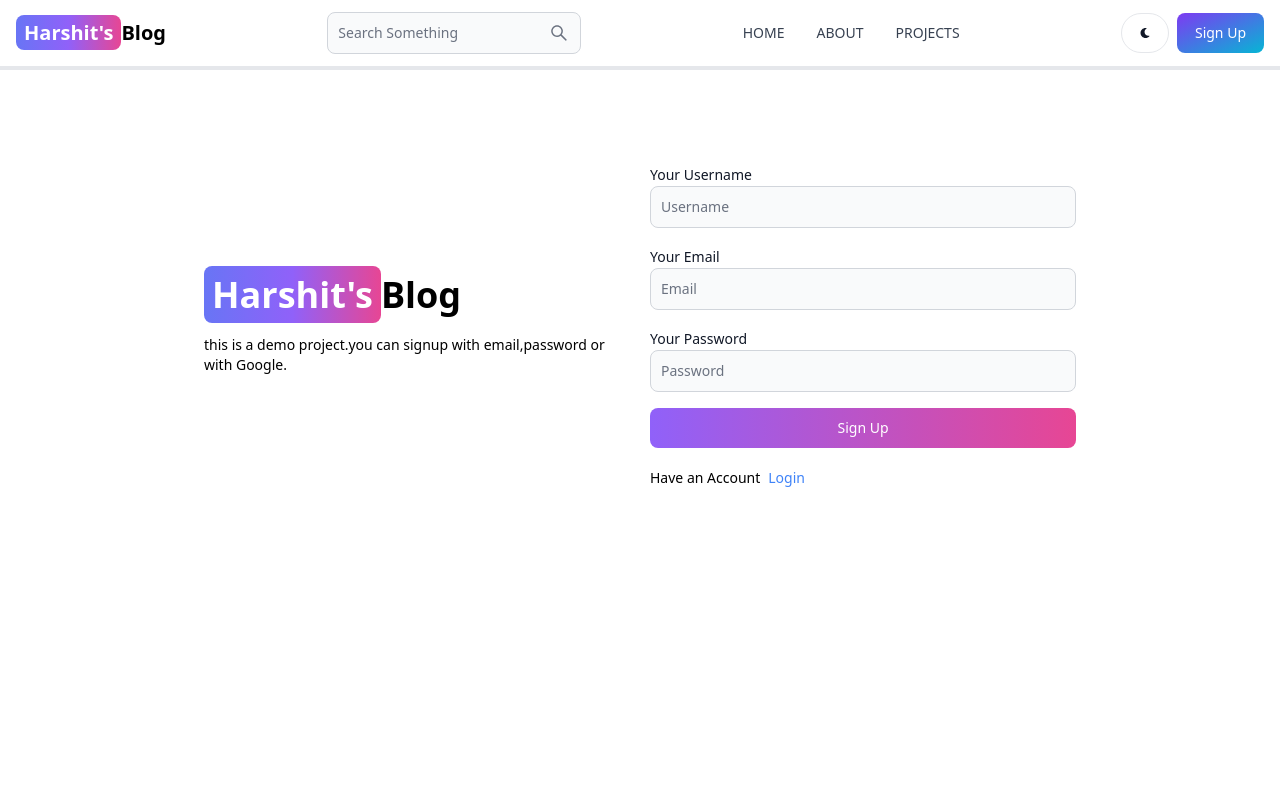
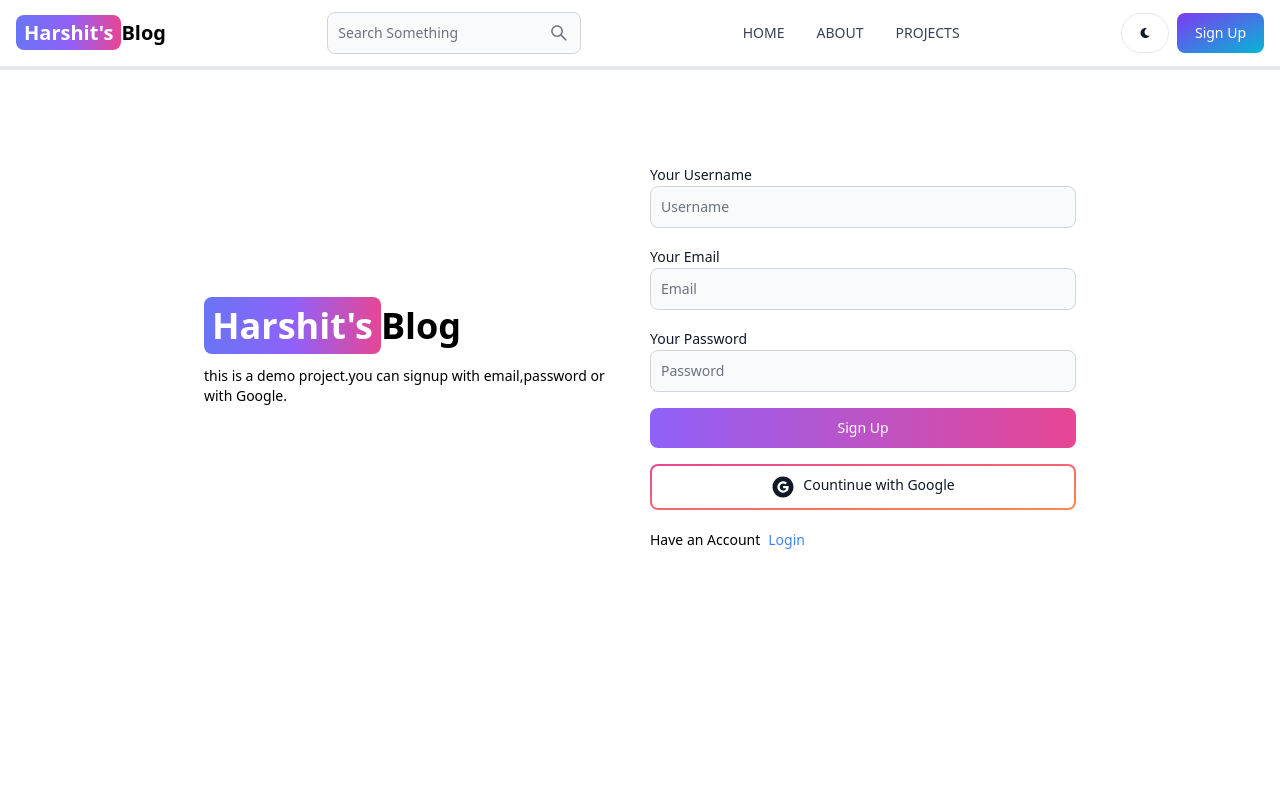
Before and after one commit to harshit27rajput/My-Article, a React (Vite) app in the folder client/: page /register in a window 1280 px wide. Shown: the top 800 px of the page. Built offline with nearby package versions, Linux system fonts and the light colour scheme.

Commit message:
OAuth frontend completed

```diff
--- /dev/null
+++ b/client/src/Components/OAuth.jsx
@@ -0,0 +1,48 @@
+import React from 'react'
+import { Button } from 'flowbite-react'
+import { AiFillGoogleCircle } from 'react-icons/ai'
+import { useDispatch } from 'react-redux'
+import { signInSuccess } from '../redux/user/userSlice'
+import { useNavigate } from 'react-router-dom'
+import { GoogleAuthProvider, getAuth, signInWithPopup } from "firebase/auth"
+import { app } from '../firebase'
+
+export default function OAuth() {
+    const auth = getAuth(app)
+    const dispatch = useDispatch()
+    const navigate = useNavigate()
+
+    const handleGoogleClick = async () => {
+        const provider = new GoogleAuthProvider();
+        provider.setCustomParameters({ prompt: 'select_account' });
+        try {
+            const resultFromGoogle = await signInWithPopup(auth, provider)
+
+            const res = await fetch('', {
+                method: 'POST',
+                headers: { 'Content-Type': 'application/json' },
+                body: JSON.stringify({
+                    name: resultFromGoogle.user.displayName,
+                    email: resultFromGoogle.user.email,
+                    googlePhotoUrl: resultFromGoogle.user.photoURL
+
+                }),
+            })
+            const data = await res.json()
+            if (res.ok) {
+                dispatch(signInSuccess(data))
+                navigate('/')
+            }
+        }
+        catch (error) {
+            console.log(error)
+        }
+    }
+    return (
+
+        <Button type='button' gradientDuoTone='pinkToOrange' outline onClick={handleGoogleClick}>
+            <AiFillGoogleCircle className='w-6 h-6 mr-2' /> Countinue with Google
+        </Button>
+
+    )
+}
--- /dev/null
+++ b/client/src/firebase.js
@@ -0,0 +1,19 @@
+// Import the functions you need from the SDKs you need
+import { initializeApp } from "firebase/app";
+// TODO: Add SDKs for Firebase products that you want to use
+// https://firebase.google.com/docs/web/setup#available-libraries
+
+// Your web app's Firebase configuration
+// For Firebase JS SDK v7.20.0 and later, measurementId is optional
+const firebaseConfig = {
+  apiKey: "AIzaSyBVt3rHo_nZNtH9J4LshFdwXtXhxe4l9Dw",
+  authDomain: "my-article-8304f.firebaseapp.com",
+  projectId: "my-article-8304f",
+  storageBucket: "my-article-8304f.appspot.com",
+  messagingSenderId: "107592027666",
+  appId: "1:107592027666:web:03730f56624aed275e92cb",
+  measurementId: "G-3EE4FDWW5M"
+};
+
+// Initialize Firebase
+export const app = initializeApp(firebaseConfig);
--- a/client/src/pages/SignUp.jsx
+++ b/client/src/pages/SignUp.jsx
@@ -3,6 +3,7 @@
 import { Alert, Button, Label, Spinner, TextInput } from 'flowbite-react'
 import { useDispatch, useSelector} from 'react-redux'
 import { signInFailure,signInStart,signInSuccess } from '../redux/user/userSlice'
+import OAuth from '../Components/OAuth'
 
 function SignUp() {
   const {loading, error:errorMessage}=useSelector((state)=>state.user)
@@ -77,6 +78,7 @@
                   'Sign In'
                 ) }
             </Button>
+            <OAuth/>
           </form>
           <div className='flex gap-2 text-sm mt-5'>
             <span>Don't Have an Account ?</span>
--- a/client/src/pages/Signin.jsx
+++ b/client/src/pages/Signin.jsx
@@ -1,6 +1,7 @@
 import React, { useState } from 'react'
 import { Link, Navigate, useNavigate } from 'react-router-dom'
 import { Alert, Button, Label, Spinner, TextInput } from 'flowbite-react'
+import OAuth from '../Components/OAuth'
 
 function SignIn() {
   const [loading, setLoading] = useState(false)
@@ -77,6 +78,7 @@
                   'Sign Up'
                 ) }
             </Button>
+            <OAuth/>
           </form>
           <div className='flex gap-2 text-sm mt-5'>
             <span> Have an Account</span>
```
Also changed, not shown: 1 other file (tests, documents, lock files or other folders).
